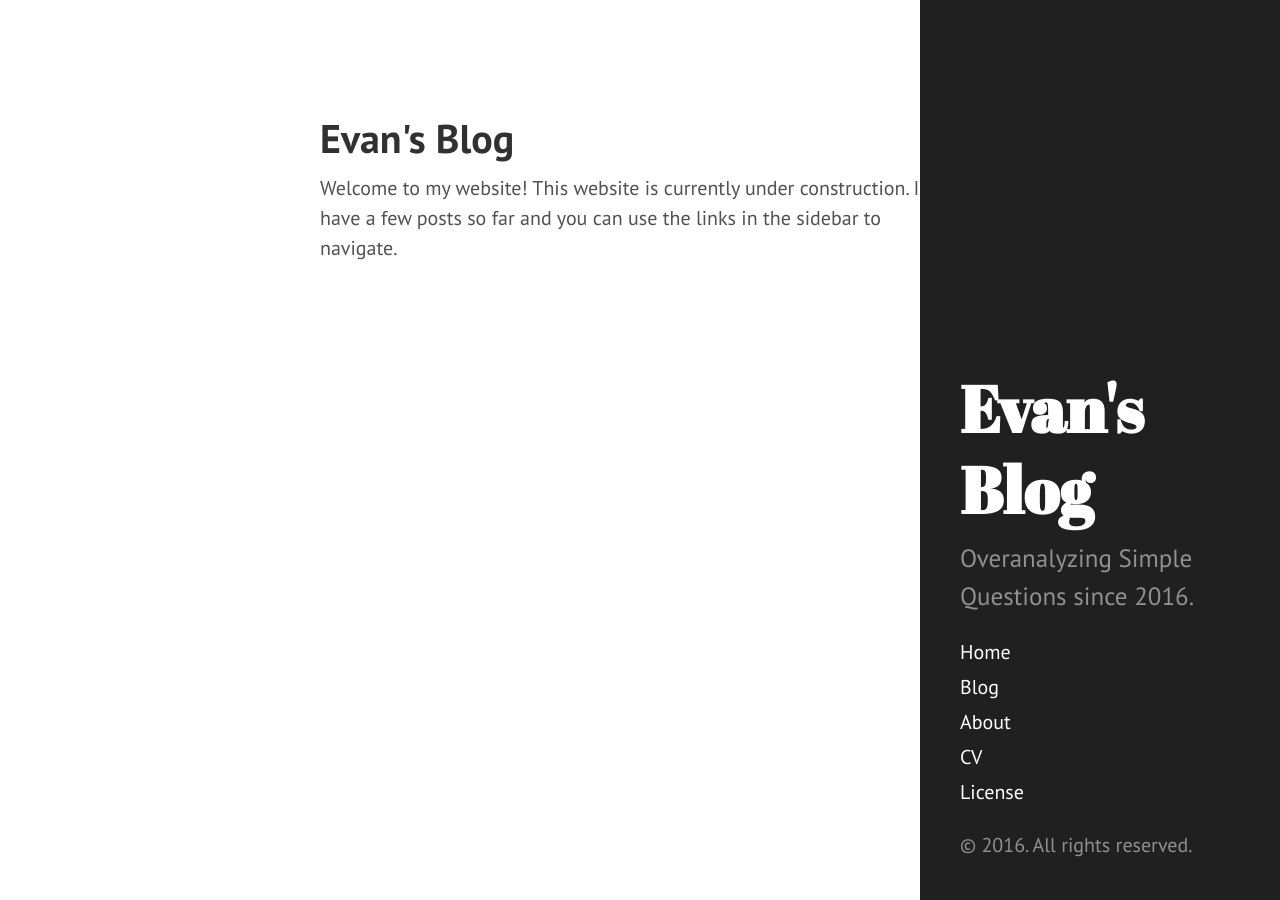
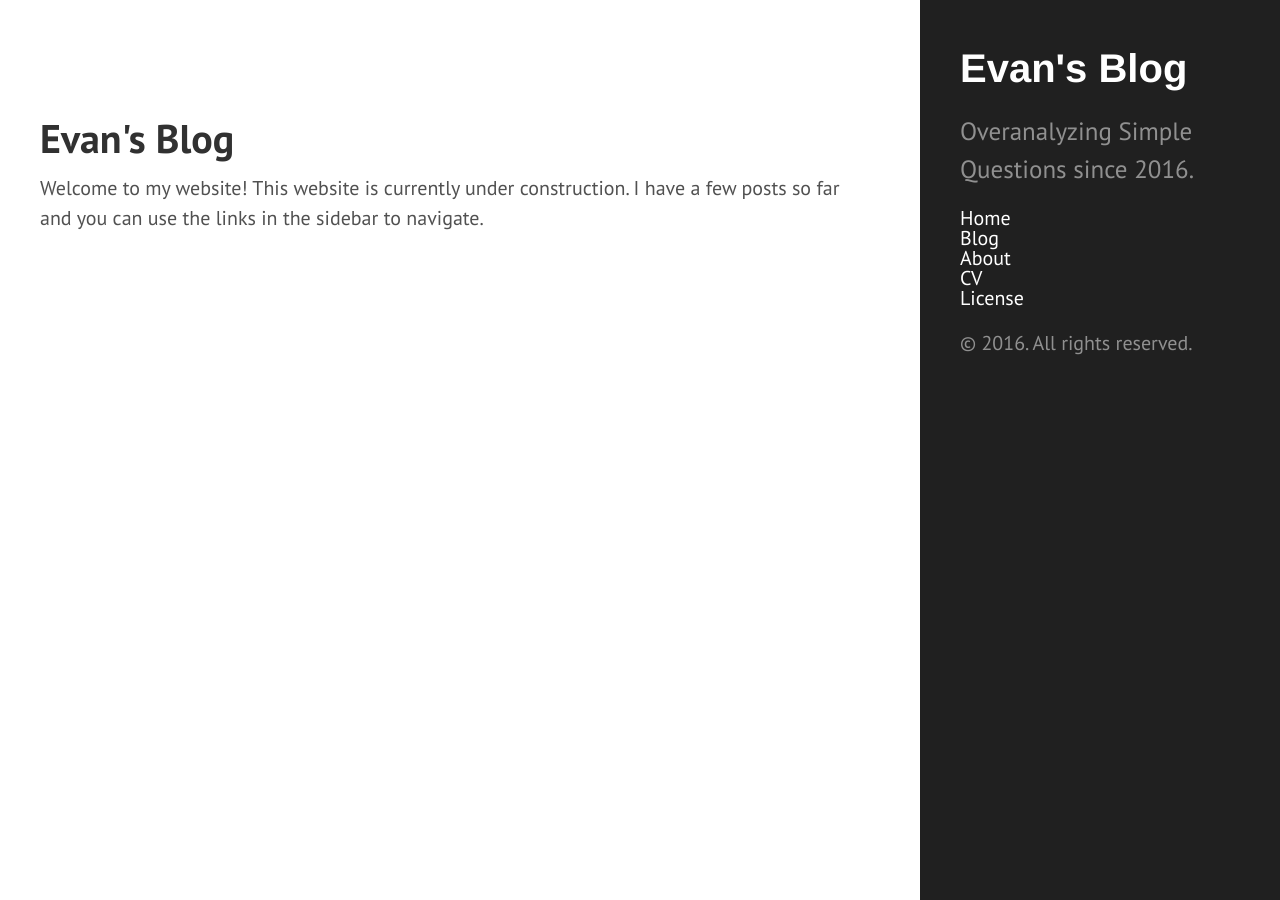
Before and after one commit to ecurtin2/blog, a Jekyll site: the page built from index.html, in a window 1280 px wide. Built offline with Jekyll 4.4.1, drawn with Linux system fonts in a browser that asks for light colours; the list of posts is cut into pages by our own code.

Commit message:
aligned sidebar to top

```diff
--- a/public/css/hyde.css
+++ b/public/css/hyde.css
@@ -56,11 +56,11 @@ html {
 
 .sidebar {
   text-align: center;
-  padding: 2rem 1rem;
+  padding: 1rem 1rem;
   color: rgba(255,255,255,.5);
   background-color: #202020;
 }
-@media (min-width: 48em) {
+@media (min-width: 28em) {
   .sidebar {
     position: fixed;
     top: 0;
@@ -74,23 +74,26 @@ html {
 /* Sidebar links */
 .sidebar a {
   color: #fff;
+  vertical-align: text-top;
 }
 
-/* About section */
+/* Sitename */
 .sidebar-about h1 {
   color: #fff;
-  margin-top: 0;
-  font-family: "Abril Fatface", serif;
-  font-size: 3.25rem;
+  margin-top: 1rem;
+  margin-bottom: 1rem;
+  font-family: Helvetica, serif;
+  font-size: 2rem;
 }
 
 /* Sidebar nav */
 .sidebar-nav {
+  margin-top:    1rem;
   margin-bottom: 1rem;
 }
 .sidebar-nav-item {
   display: block;
-  line-height: 1.75;
+  line-height: 1.0;
 }
 a.sidebar-nav-item:hover,
 a.sidebar-nav-item:focus {
@@ -106,11 +109,11 @@ a.sidebar-nav-item:focus {
  * contents to the bottom of the sidebar in tablets and up.
  */
 
-@media (min-width: 48em) {
+@media (min-width: 18em) {
   .sidebar-sticky {
     position: absolute;
     right:  1rem;
-    bottom: 1rem;
+    top: 1rem;
     left:   1rem;
   }
 }
@@ -127,15 +130,15 @@ a.sidebar-nav-item:focus {
   padding-bottom: 4rem;
 }
 
-@media (min-width: 40em) {
+@media (min-width: 20em) {
   .content {
     max-width: 60rem;
-    margin-left: 40rem;
-    margin-right: 20rem;
+    margin-left: 10rem;
+    margin-right: 10rem;
   }
 }
 
-@media (min-width: 64em) {
+@media (min-width: 14em) {
   .content {
     margin-left: 22rem;
     margin-right: 4rem;
@@ -149,21 +152,21 @@ a.sidebar-nav-item:focus {
  * Flip the orientation of the page by placing the `.sidebar` on the right.
  */
 
-@media (min-width: 48em) {
+@media (min-width: 1em) {
   .layout-reverse .sidebar {
     left: auto;
     right: 0;
   }
   .layout-reverse .content {
-    margin-left: 20rem;
-    margin-right: 20rem;
+    margin-left: 1rem;
+    margin-right: 1rem;
   }
 }
 
-@media (min-width: 64em) {
+@media (min-width: 14em) {
   .layout-reverse .content {
-    margin-left: 15rem;
-    margin-right: 15rem;
+    margin-left: 1rem;
+    margin-right: 20rem;
   }
 }
 
```
Also changed, not shown: 2 other files.
